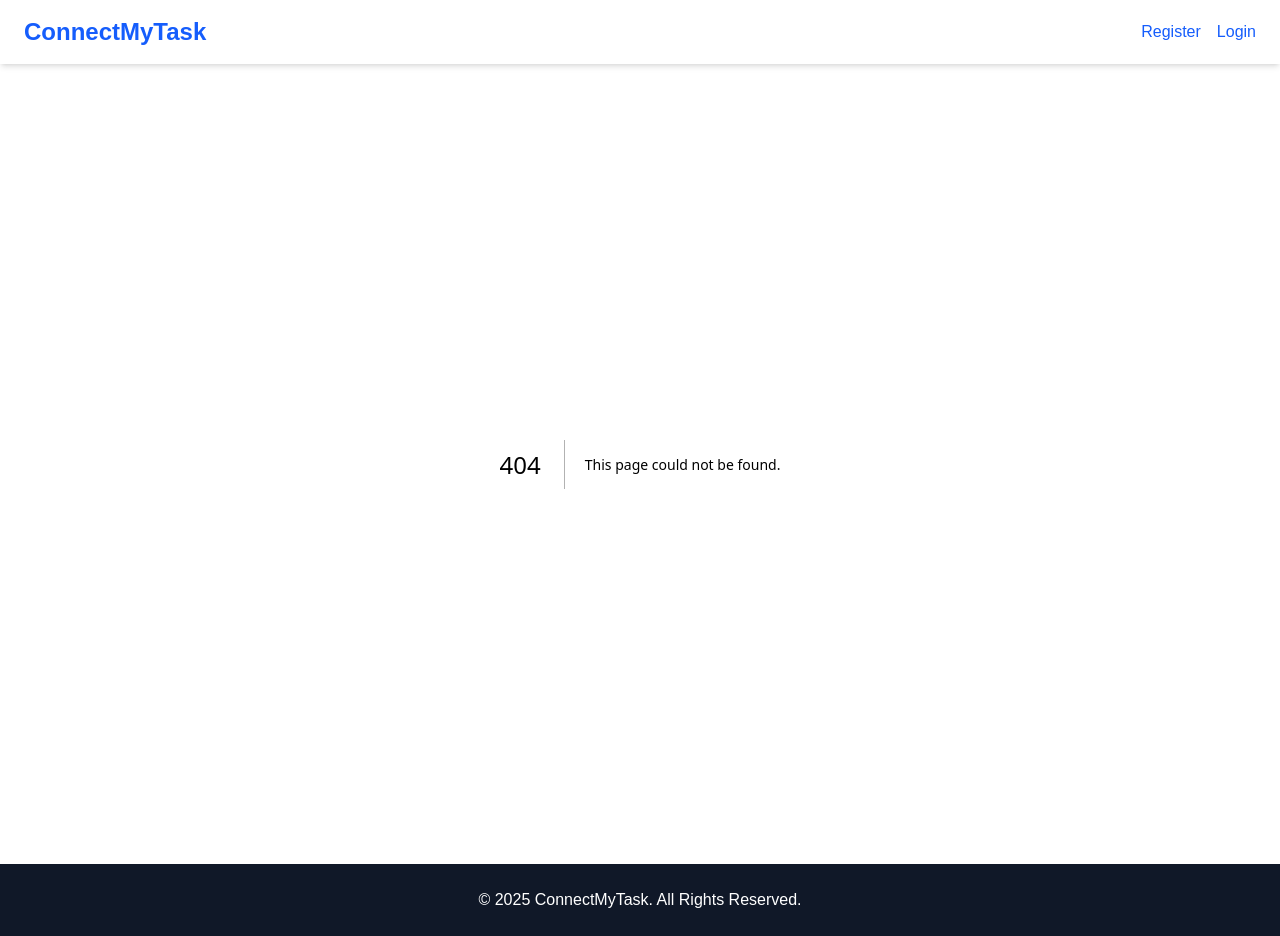
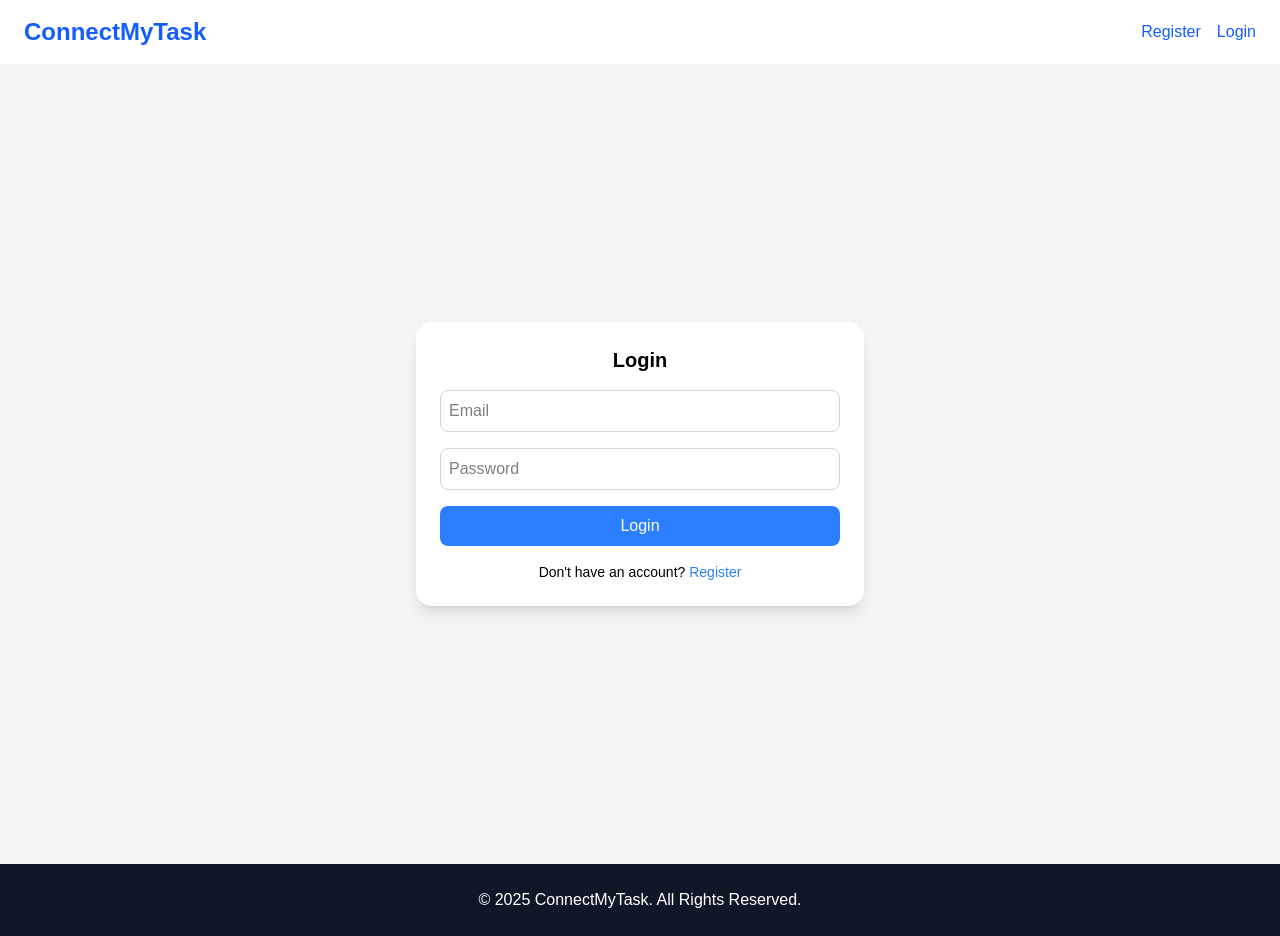
Before and after one commit to zubair-kamboh/ConnectMyTask, a Next.js app: page /login in a window 1280 px wide. Before the commit this address had no page. Built offline with nearby package versions, Linux system fonts and the light colour scheme.

Commit message:
Developed Login Functionality & Integrated Backend

```diff
--- /dev/null
+++ b/src/app/login/page.js
@@ -0,0 +1,116 @@
+'use client'
+
+import { useState, useEffect } from 'react'
+import { useRouter } from 'next/navigation'
+import Link from 'next/link'
+import { toast } from 'react-toastify'
+import 'react-toastify/dist/ReactToastify.css'
+
+export default function Login() {
+  const [form, setForm] = useState({
+    email: '',
+    password: '',
+  })
+  const router = useRouter()
+
+  useEffect(() => {
+    // Check if user is already logged in and redirect to the respective dashboard
+    const user = localStorage.getItem('user')
+    if (user) {
+      const parsedUser = JSON.parse(user)
+      if (parsedUser.role === 'user') {
+        router.push('/user/dashboard')
+      } else if (parsedUser.role === 'provider') {
+        router.push('/provider/dashboard')
+      }
+    }
+  }, [router])
+
+  const handleChange = (e) => {
+    setForm({ ...form, [e.target.name]: e.target.value })
+  }
+
+  const handleSubmit = async (e) => {
+    e.preventDefault()
+
+    // Make API call to authenticate user
+    try {
+      const response = await fetch('http://localhost:3300/api/auth/login', {
+        method: 'POST',
+        headers: {
+          'Content-Type': 'application/json',
+        },
+        body: JSON.stringify({
+          email: form.email,
+          password: form.password,
+        }),
+      })
+
+      const data = await response.json()
+
+      if (response.ok) {
+        // Save token and user data to localStorage
+        localStorage.setItem('token', data.token)
+        localStorage.setItem('user', JSON.stringify(data.user))
+
+        // Show success message
+        toast.success('Login successful!')
+
+        // Redirect based on user role
+        if (data.user.role === 'user') {
+          router.push('/user/dashboard')
+        } else if (data.user.role === 'provider') {
+          router.push('/provider/dashboard')
+        }
+      } else {
+        // Handle login failure
+        toast.error(data.message || 'Login failed. Please try again.')
+      }
+    } catch (error) {
+      console.error('Login error:', error)
+      toast.error('There was an error during login. Please try again.')
+    }
+  }
+
+  return (
+    <>
+      <div className="flex justify-center items-center min-h-screen bg-gray-100">
+        <div className="w-full max-w-md shadow-lg p-6 bg-white rounded-2xl">
+          <h2 className="text-center text-black text-xl font-bold">Login</h2>
+          <form onSubmit={handleSubmit} className="space-y-4 mt-4">
+            <input
+              type="email"
+              name="email"
+              placeholder="Email"
+              value={form.email}
+              onChange={handleChange}
+              required
+              className="w-full text-black p-2 border border-gray-300 rounded-lg focus:outline-none focus:ring-2 focus:ring-blue-500"
+            />
+            <input
+              type="password"
+              name="password"
+              placeholder="Password"
+              value={form.password}
+              onChange={handleChange}
+              required
+              className="w-full text-black p-2 border border-gray-300 rounded-lg focus:outline-none focus:ring-2 focus:ring-blue-500"
+            />
+            <button
+              type="submit"
+              className="w-full bg-blue-500 text-white py-2 rounded-lg hover:bg-blue-600 transition duration-200"
+            >
+              Login
+            </button>
+          </form>
+          <p className="text-center mt-4 text-sm text-black">
+            Don't have an account?{' '}
+            <Link href="/register" className="text-blue-500">
+              Register
+            </Link>
+          </p>
+        </div>
+      </div>
+    </>
+  )
+}
```
